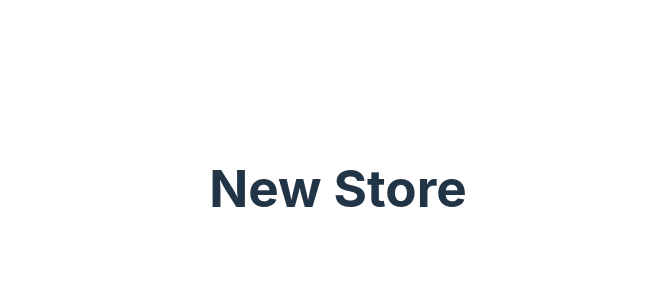
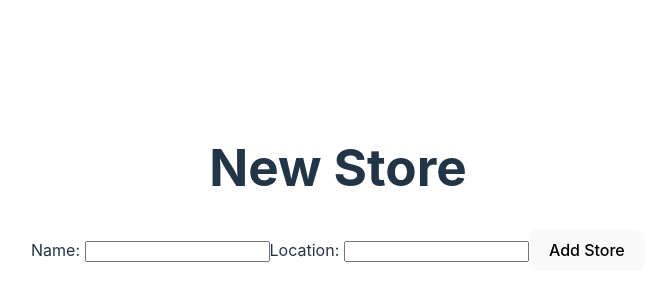
Before and after one commit to rizvan93/pharmacy-availability-checker, a React (Vite) app: page /stores/new in a window 1280 px wide. Shown: the part 212-512 px from the top of the page, without its empty margins (302-957 px from the left). Built offline with nearby package versions, Linux system fonts and the light colour scheme.

Commit message:
add create function to store page

```diff
--- a/routes/storesRouter.js
+++ b/routes/storesRouter.js
@@ -4,6 +4,7 @@ const storesController = require("../controllers/storesController");
 
 router.get("/seed", storesController.seed);
 
+router.post("/", storesController.create);
 router.get("/", storesController.index);
 router.delete("/:id", storesController.delete);
 
--- a/src/pages/Stores/Create/CreateStorePage.jsx
+++ b/src/pages/Stores/Create/CreateStorePage.jsx
@@ -1,7 +1,10 @@
+import StoreForm from "./NewStoreForm";
+
 const CreateStorePage = () => {
   return (
     <>
       <h1>New Store</h1>
+      <StoreForm />
     </>
   );
 };
--- /dev/null
+++ b/src/pages/Stores/Create/NewStoreForm.jsx
@@ -0,0 +1,53 @@
+import { useState } from "react";
+import { useNavigate } from "react-router-dom";
+
+const StoreForm = ({ addToStores }) => {
+  const [form, setForm] = useState({
+    name: "",
+    location: "",
+  });
+  const navigate = useNavigate();
+
+  const handleSubmit = (event) => {
+    event.preventDefault();
+
+    const createStore = async (setState) => {
+      const response = await fetch("/api/stores", {
+        method: "POST",
+        headers: {
+          "Content-Type": "application/json",
+        },
+        body: JSON.stringify(form),
+      });
+      const newStore = await response.json();
+    };
+
+    createStore(addToStores);
+    navigate("/stores");
+  };
+
+  const handleChange = (event) => {
+    setForm({ ...form, [event.target.name]: event.target.value });
+  };
+
+  return (
+    <form onSubmit={handleSubmit}>
+      <label>
+        Name:{" "}
+        <input name="name" value={form.name} onChange={handleChange} required />
+      </label>
+      <label>
+        Location:{" "}
+        <input
+          name="location"
+          value={form.location}
+          onChange={handleChange}
+          required
+        />
+      </label>
+      <button>Add Store</button>
+    </form>
+  );
+};
+
+export default StoreForm;
--- a/src/pages/Stores/Index/StoresPage.jsx
+++ b/src/pages/Stores/Index/StoresPage.jsx
@@ -18,10 +18,6 @@ const StoresPage = () => {
     setStores(stores.filter((store) => store._id !== id));
   };
 
-  const addThisStore = () => {
-    setStores([...stores, { name: "Store 4", location: "over the rainbow" }]);
-  };
-
   return (
     <>
       <h1>Stores</h1>
@@ -29,7 +25,6 @@ const StoresPage = () => {
         <button>Add New</button>
       </Link>
       <StoresTable stores={stores} removeFromStores={removeFromStores} />
-      <button onClick={addThisStore}>Add Seed</button>
     </>
   );
 };
```
Also changed, not shown: controllers/storesController.js (+15 -0 lines).
